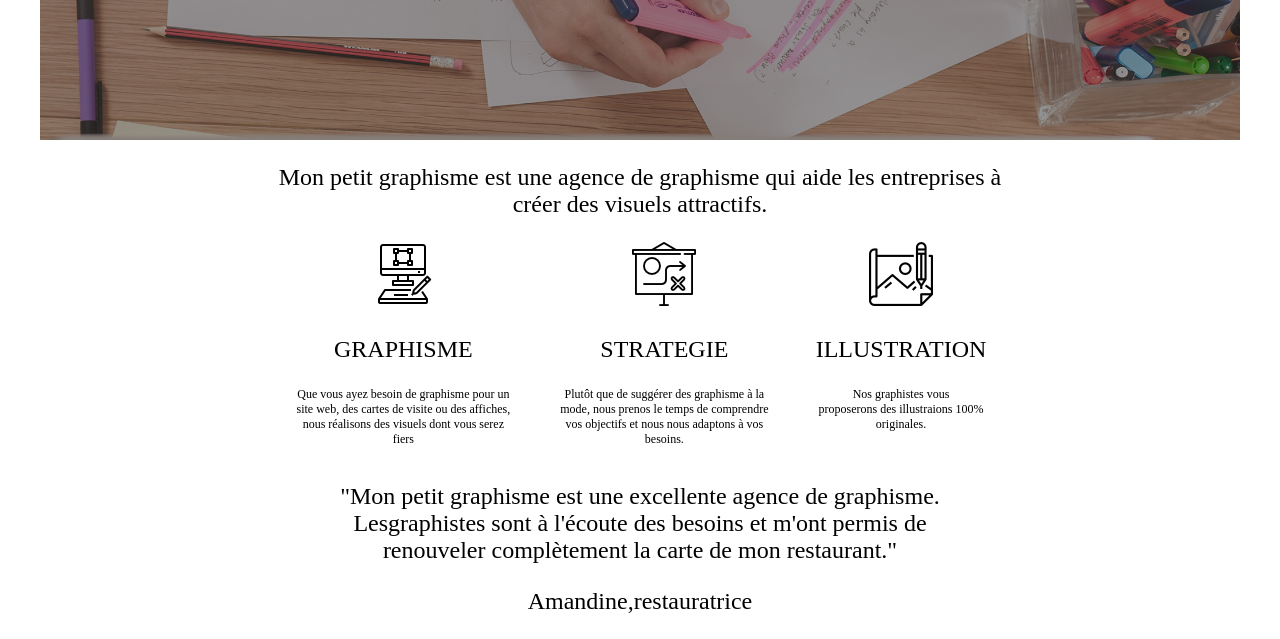
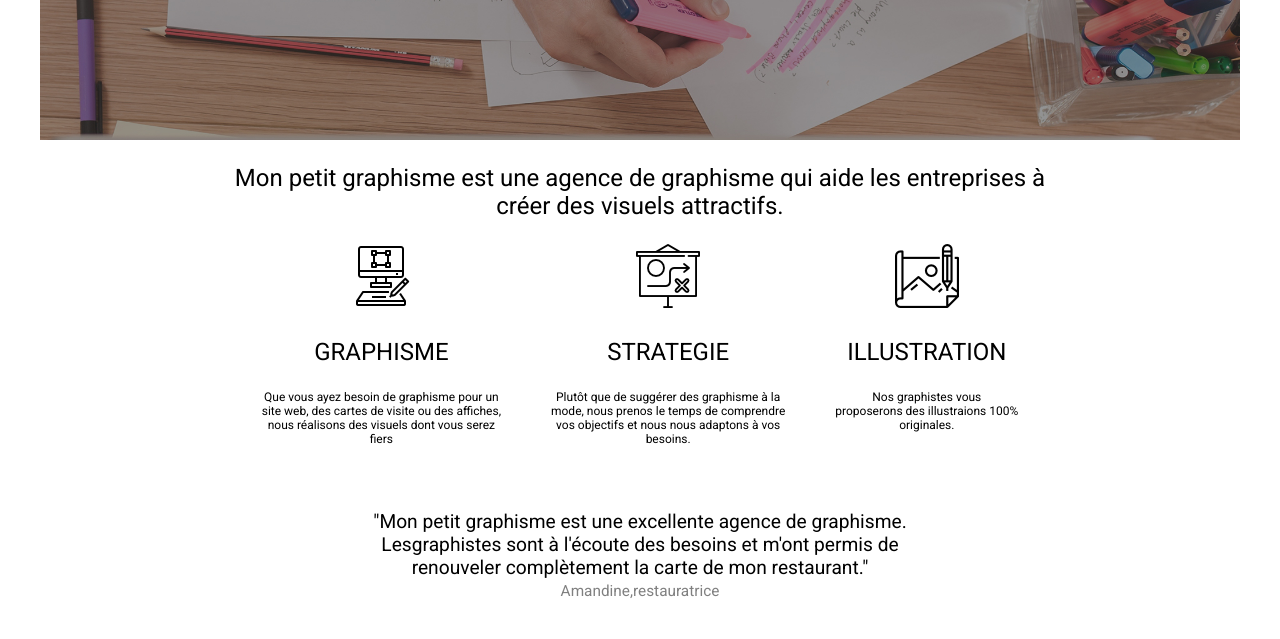
Before and after one commit to jonathann1205/challengeP2, a plain HTML site: page index.html in a window 1280 px wide. Shown: the part 423-1062 px from the top of the page. After the commit the page ends 1038 px from the top, so only its background shows below. Drawn offline with Linux system fonts and the light colour scheme.

Commit message:
modif de la taile et de la police

```diff
--- a/index.html
+++ b/index.html
@@ -5,7 +5,8 @@
     <meta http-equiv="X-UA-Compatible" content="IE=edge">
     <meta name="viewport" content="width=device-width, initial-scale=1.0">
     <link rel="stylesheet"  href="style.css" />
-
+    <link rel="preconnect" href="https://fonts.gstatic.com">
+    <link href="https://fonts.googleapis.com/css2?family=Roboto&display=swap" rel="stylesheet">
     <title>Document</title>
 </head>
 <body>
@@ -55,15 +56,15 @@
                         originales.</p>
                     </section>
             </article>
-            <article>
-                <p>"Mon petit graphisme est une excellente agence de graphisme. <br> Lesgraphistes sont à l'écoute des besoins et m'ont permis de <br> renouveler complètement la carte de mon restaurant."</p>
-                <p>Amandine,restauratrice</p>
+            <article id="textCitation">
+                <p id="citation">"Mon petit graphisme est une excellente agence de graphisme. <br> Lesgraphistes sont à l'écoute des besoins et m'ont permis de <br> renouveler complètement la carte de mon restaurant."</p>
+                <p id="nomPrenom">Amandine,restauratrice</p>
             </article>
         </section>
     </main>
     <section>
 
     </section>
-<script src="https://kit.fontawesome.com/c29fd46666.js" crossorigin="anonymous"></script>
+
 </body>
 </html>
--- a/style.css
+++ b/style.css
@@ -1,4 +1,7 @@
-
+body
+{
+    font-family: 'Roboto', sans-serif;
+}
 
 /*  ccs header et de la nav */
 header
@@ -86,3 +89,23 @@ nav
     margin-left: 25px;
     margin-right: 25px;
  }
+
+ #textCitation
+ {
+
+    font-size: 0.8em;
+    margin-top: 52px;
+
+ }
+
+ #citation
+ {
+     margin-bottom: 3px;
+ }
+
+ #nomPrenom
+ {
+     font-size: 0.8em;
+     color: gray;
+     margin-top: 3px;
+ }
```
